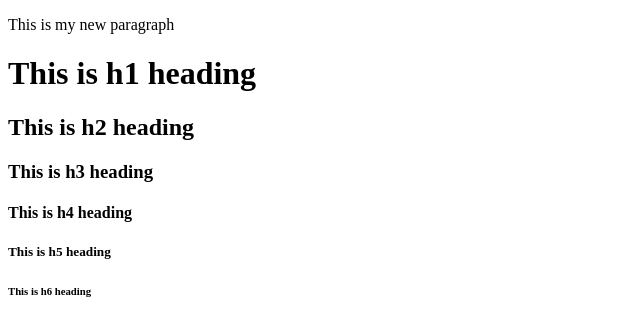
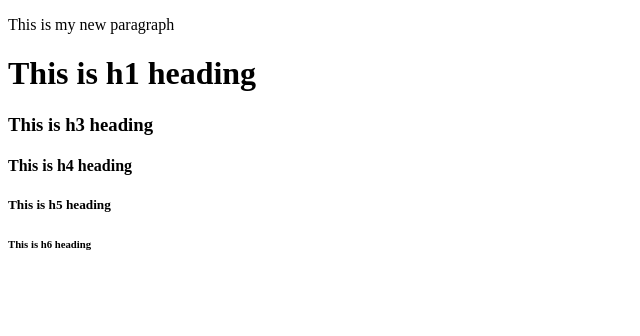
Before and after one commit to KumarMohit010/HTML, a plain HTML site: page index.html in a window 1280 px wide. Shown: the whole page, without its empty margins (0-640 px from the left). Drawn offline with Linux system fonts and the light colour scheme.

Commit message:
Update index.html

```diff
--- a/index.html
+++ b/index.html
@@ -10,7 +10,7 @@
 <body>
     <p>This is my new paragraph</p>
     <h1>This is h1 heading</h1>
-    <h2>This is h2 heading</h2>
+
     <h3>This is h3 heading</h3>
     <h4>This is h4 heading </h4>
     <h5>This is h5 heading</h5>
```
